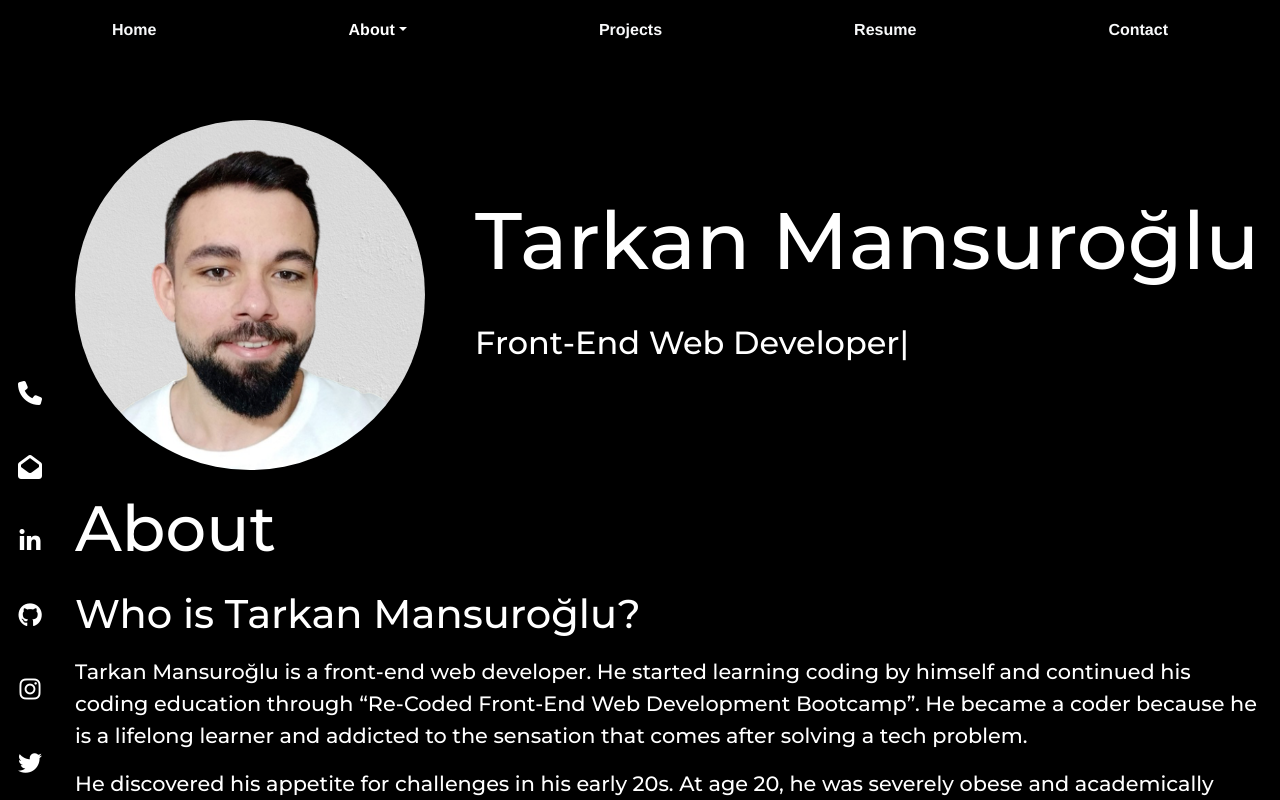
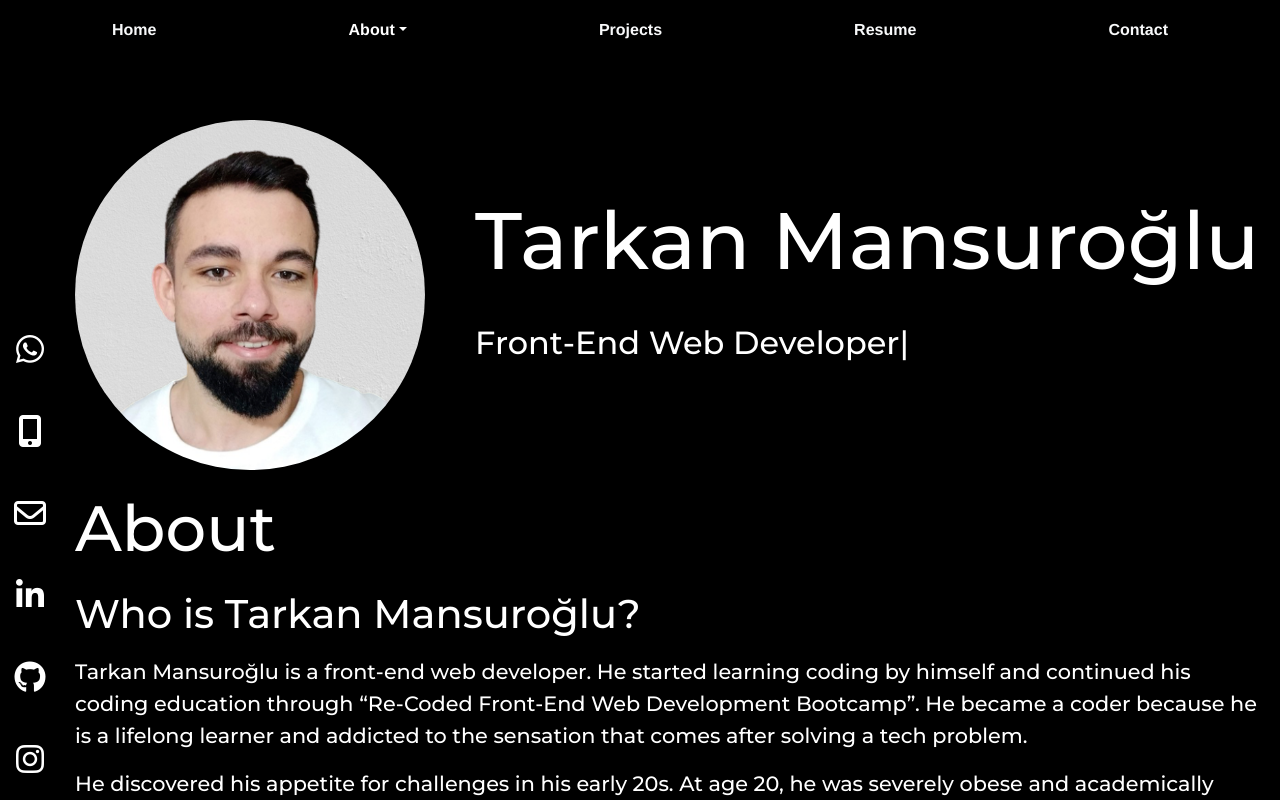
Before and after one commit to tmansuroglu/portfolio, a React (Create React App) app: page / in a window 1280 px wide. Shown: the top 800 px of the page. Built offline with nearby package versions, Linux system fonts and the light colour scheme.

Commit message:
refactor: sidebar

```diff
--- a/src/components/Sidebar/index.jsx
+++ b/src/components/Sidebar/index.jsx
@@ -1,50 +1,26 @@
 import React from 'react';
 import './index.scss';
-import { Popover, OverlayTrigger, Button } from 'react-bootstrap';
-
-const phonePopover = (
-  <Popover id="popover-basic">
-    <Popover.Content>
-      <Button href="tel:+905523600893" variant="link">
-        +90 552 360 08 93
-      </Button>
-    </Popover.Content>
-  </Popover>
-);
-
-const emailPopover = (
-  <Popover id="popover-basic">
-    <Popover.Content>
-      <Button href="mailto: mansuroglu99@gmail.com" variant="link">
-        mansuroglu99@gmail.com
-      </Button>
-    </Popover.Content>
-  </Popover>
-);
 
 const Sidebar = () => (
   <div className="sidebar">
     <div className="iconContainer">
-      <OverlayTrigger
-        trigger="click"
-        placement="right"
-        overlay={phonePopover}
-        rootClose
-        rootCloseEvent="click"
+      <a
+        target="_blank"
+        rel="noreferrer"
+        href="https://wa.me/+905523600893/?text=Hello+Tarkan!"
       >
-        <i className="fas fa-phone fa-3x icon"></i>
-      </OverlayTrigger>
+        <i className="fa fa-whatsapp fa-4x icon"></i>
+      </a>
     </div>
     <div className="iconContainer">
-      <OverlayTrigger
-        trigger="click"
-        placement="right"
-        overlay={emailPopover}
-        rootClose
-        rootCloseEvent="click"
-      >
-        <i className="fas fa-envelope-open icon fa-3x"></i>
-      </OverlayTrigger>
+      <a href="tel:+905523600893" rel="noreferrer">
+        <i className="fas fa-mobile-alt fa-3x fa-4x icon"></i>
+      </a>
+    </div>
+    <div className="iconContainer">
+      <a target="_blank" rel="noreferrer" href="mailto: mansuroglu99@gmail.com">
+        <i className="far fa-envelope fa-4x icon"></i>
+      </a>
     </div>
     <div className="iconContainer">
       <a
@@ -52,12 +28,12 @@ const Sidebar = () => (
         rel="noreferrer"
         href="https://www.linkedin.com/in/tarkanmansuroglu/"
       >
-        <i className="fab fa-linkedin-in icon fa-3x"></i>
+        <i className="fab fa-linkedin-in icon fa-4x"></i>
       </a>
     </div>
     <div className="iconContainer">
       <a target="_blank" rel="noreferrer" href="https://github.com/tmansuroglu">
-        <i className="fab fa-github icon fa-3x"></i>
+        <i className="fab fa-github icon fa-4x"></i>
       </a>
     </div>
     <div className="iconContainer">
@@ -66,16 +42,7 @@ const Sidebar = () => (
         rel="noreferrer"
         href="https://www.instagram.com/tarkanmansuroglu/"
       >
-        <i className="fab fa-instagram icon fa-3x"></i>
-      </a>
-    </div>
-    <div className="iconContainer">
-      <a
-        target="_blank"
-        rel="noreferrer"
-        href="https://twitter.com/T_Mansuroglu"
-      >
-        <i className="fab fa-twitter icon fa-3x"></i>
+        <i className="fab fa-instagram icon fa-4x"></i>
       </a>
     </div>
   </div>
--- a/src/components/Sidebar/index.scss
+++ b/src/components/Sidebar/index.scss
@@ -1,3 +1,5 @@
+@import '../../assets/variables';
+
 .sidebar {
   bottom: 0;
   font-size: 0.5rem;
@@ -16,19 +18,11 @@
   margin: 20px 0;
 }
 
-.fa-phone {
-  color: white;
-}
-
-.notification {
-  color: white;
-}
-
 .iconContainer {
   margin: auto;
 }
 
-@media only screen and (max-width: 577px) {
+@media only screen and (max-width: $sm) {
   .sidebar {
     display: none;
   }
```
